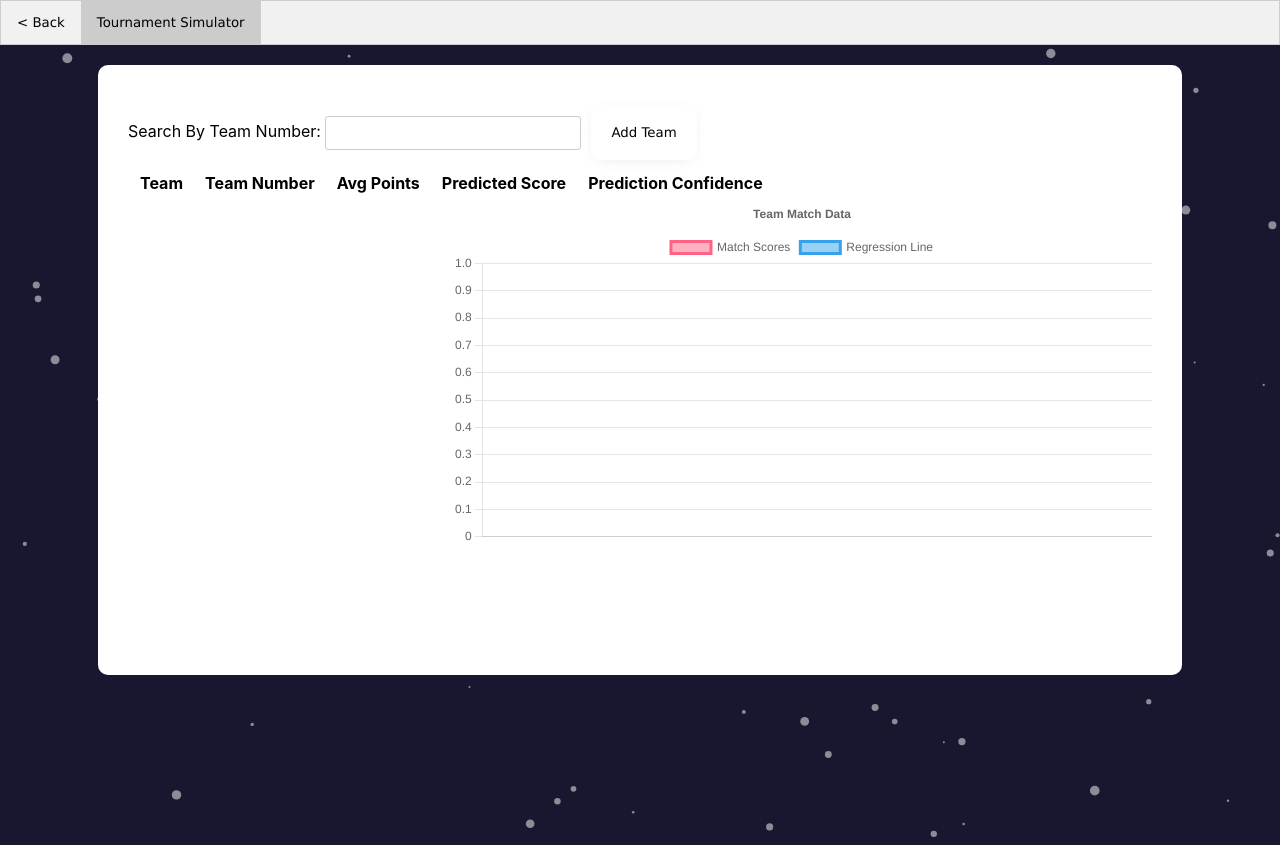
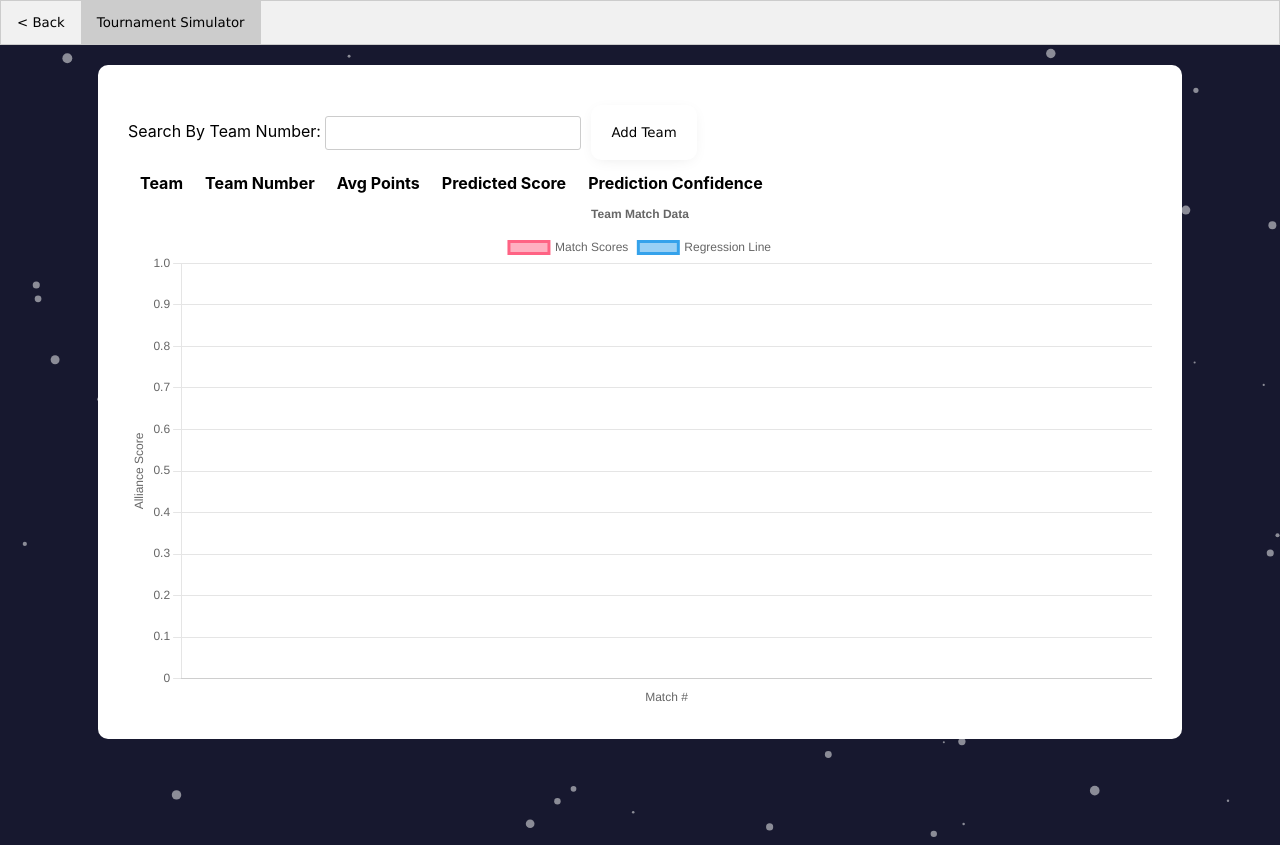
Before and after one commit to jzfcoder/FTCScoreCounter, a React (Create React App) app in the folder astro_client/: page /tournament in a window 1280 px wide. Built offline with nearby package versions, Linux system fonts and the light colour scheme.

Commit message:
chart adjustments

```diff
--- a/astro_client/src/App.css
+++ b/astro_client/src/App.css
@@ -160,6 +160,7 @@ th {
   max-width: 80%;
   height: 80%;
   min-height: 550px;
+  min-width: 550px;
   padding: 30px;
   border-radius: 10px;
   text-align: left;
--- a/astro_client/src/Components/Graph.js
+++ b/astro_client/src/Components/Graph.js
@@ -32,9 +32,10 @@ class Graph extends Component {
       for (var i = 0; i < this.props.team.scores.length; i++) {
         labels.push(i + 1);
       }
+      labels.push('Next Match');
     }
     return (
-			<div style={{ float: "right", width: "700px" }}>
+      <div style={{ width: "auto", maxWidth: "1200px" }}>
         <Line
           options={
             {
@@ -48,6 +49,20 @@ class Graph extends Component {
                   text: 'Team Match Data',
                 },
               },
+              scales: {
+                x: {
+                  title: {
+                    display: true,
+                    text: "Match #",
+                  }
+                },
+                y: {
+                  title: {
+                    display: true,
+                    text: "Alliance Score",
+                  }
+                }
+              }
             }
           }
 
--- a/astro_client/src/Components/TournamentForm.js
+++ b/astro_client/src/Components/TournamentForm.js
@@ -25,6 +25,7 @@ const TournamentForm = () => {
 		let details = {
 			name: name.value,
 		};
+
 		let response = await fetch("/post", {
 			method: "POST",
 			headers: {
@@ -32,10 +33,12 @@ const TournamentForm = () => {
 			},
 			body: JSON.stringify(details),
 		});
+
 		setStatus("Add Team");
 
-		let result = await response.json().catch({ status: "not found" });
-		// let result = {
+		let result = {};
+
+		// result = {
 		// 	status: "found",
 		// 	teaminfo: {
 		// 		name: (Math.random() + 1).toString(36).substring(7),
@@ -63,6 +66,9 @@ const TournamentForm = () => {
 		// 		confidence: getRandomInt(0, 100)
 		// 	}
 		// };
+
+		result = await response.json().catch({ status: "not found" });
+
 		if (result.status === "found") {
 			var exists = false;
 			for (var team of teams) {
@@ -192,7 +198,7 @@ const TournamentForm = () => {
 											<td>{team.avgScore}</td>
 											<td>{team.predictedScore}</td>
 											<td>{team.confidence}</td>
-											<td><span onClick={() => changeSelect(team.number)} style={{cursor: "pointer"}}>(show graph)</span></td>
+											<td><span onClick={() => changeSelect(team.number)} style={{ cursor: "pointer" }}>(show graph)</span></td>
 											<td><span onClick={() => handleRemove(team.number)} className="remove">&#215;</span></td>
 										</tr>
 									);
```
Lines whose indentation alone changed are shown as unchanged.
